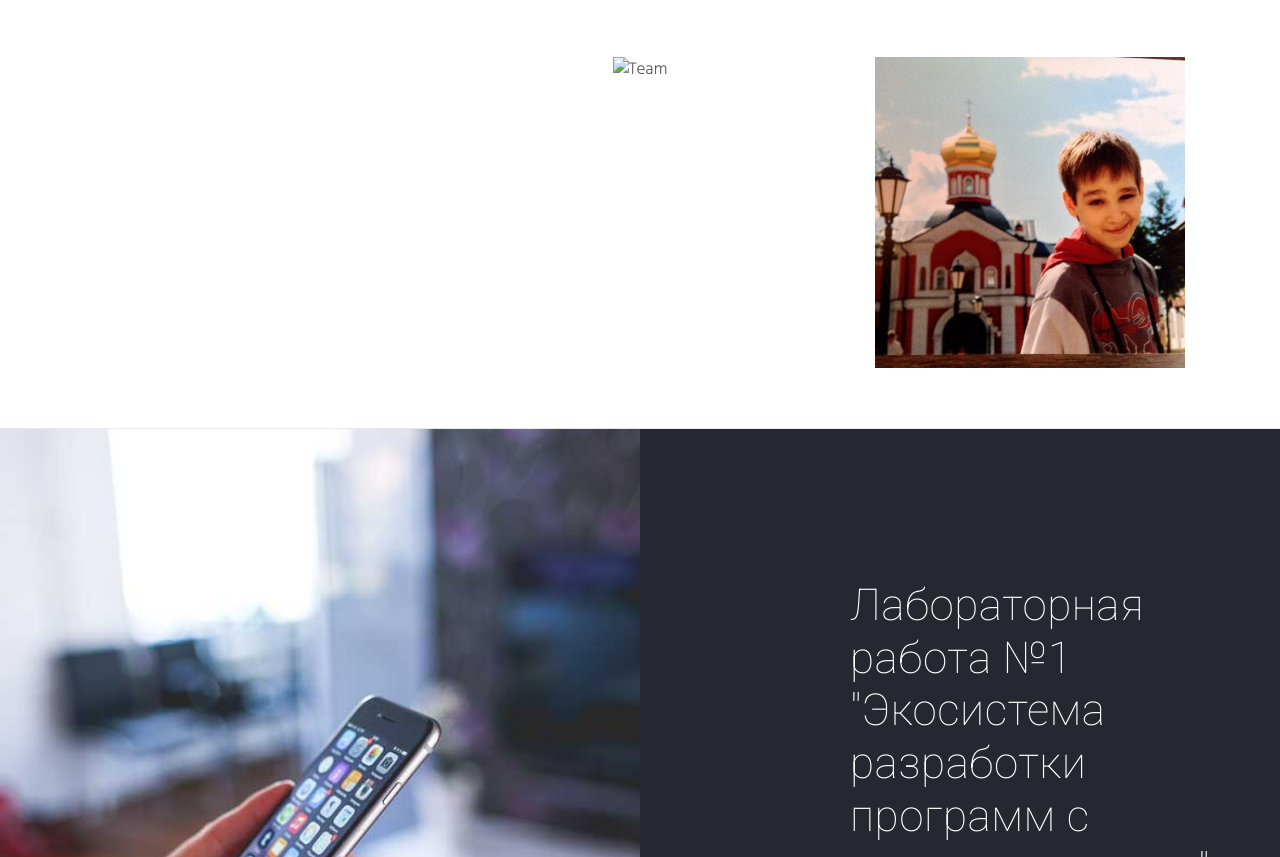
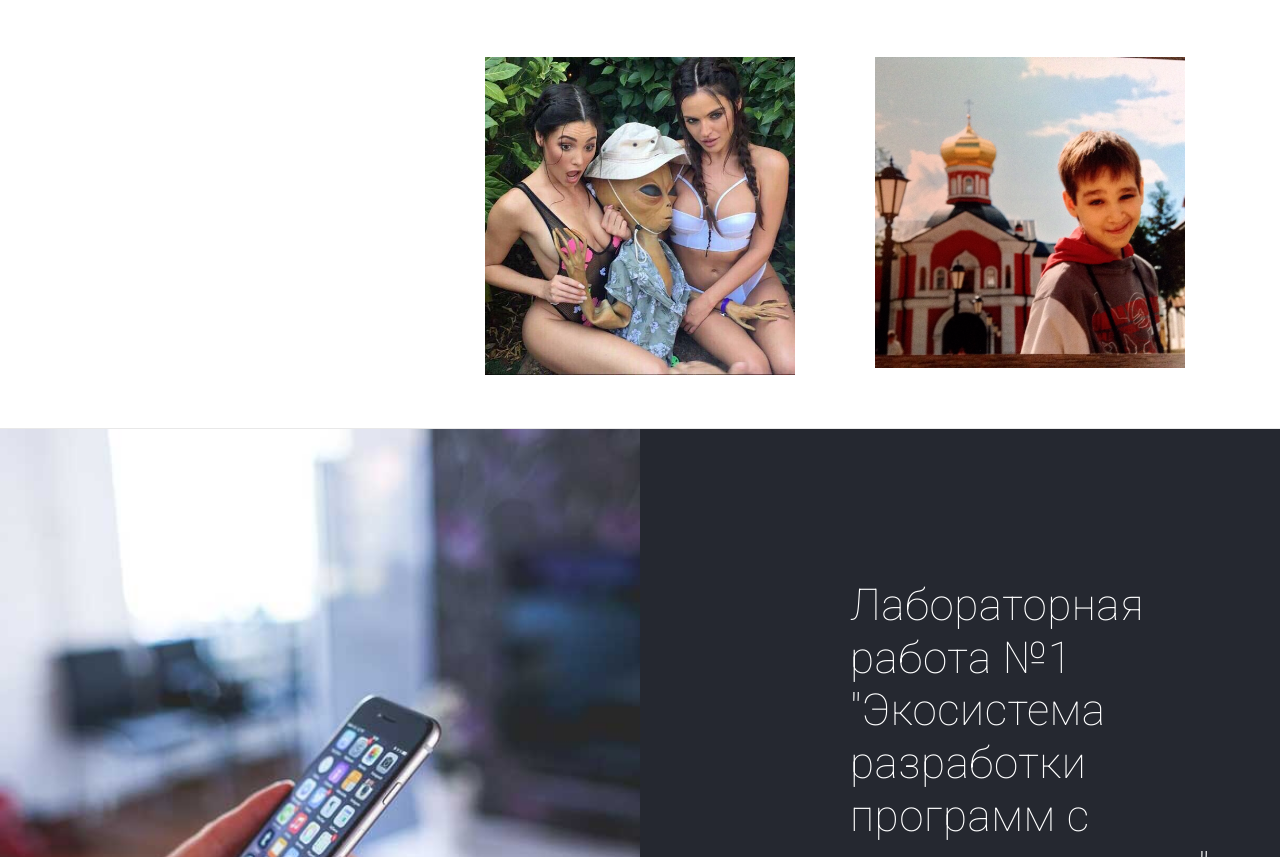
Before and after one commit to slava6370/biz.github.io, a plain HTML site: page index.html in a window 1280 px wide. Shown: the part 1668-2525 px from the top of the page. Drawn offline with Linux system fonts and the light colour scheme.

Commit message:
Update index.html

```diff
--- a/index.html
+++ b/index.html
@@ -82,7 +82,7 @@
 							<li><a href="#" target="_blank"><i class="icon icon-facebook2"></i></a></li>
 							<li><a href="#" target="_blank"><i class="icon icon-dribbble2"></i></a></li>
 						</ul>
-						<img src="photo-team-2.png" class="screen" alt="Team">
+						<img src="images/photo-team-2.png" class="screen" alt="Team">
 						</div>
 					<div class="col-sm-4">
 						<h3 class="name">Жирков Фёдор</h3>
```
